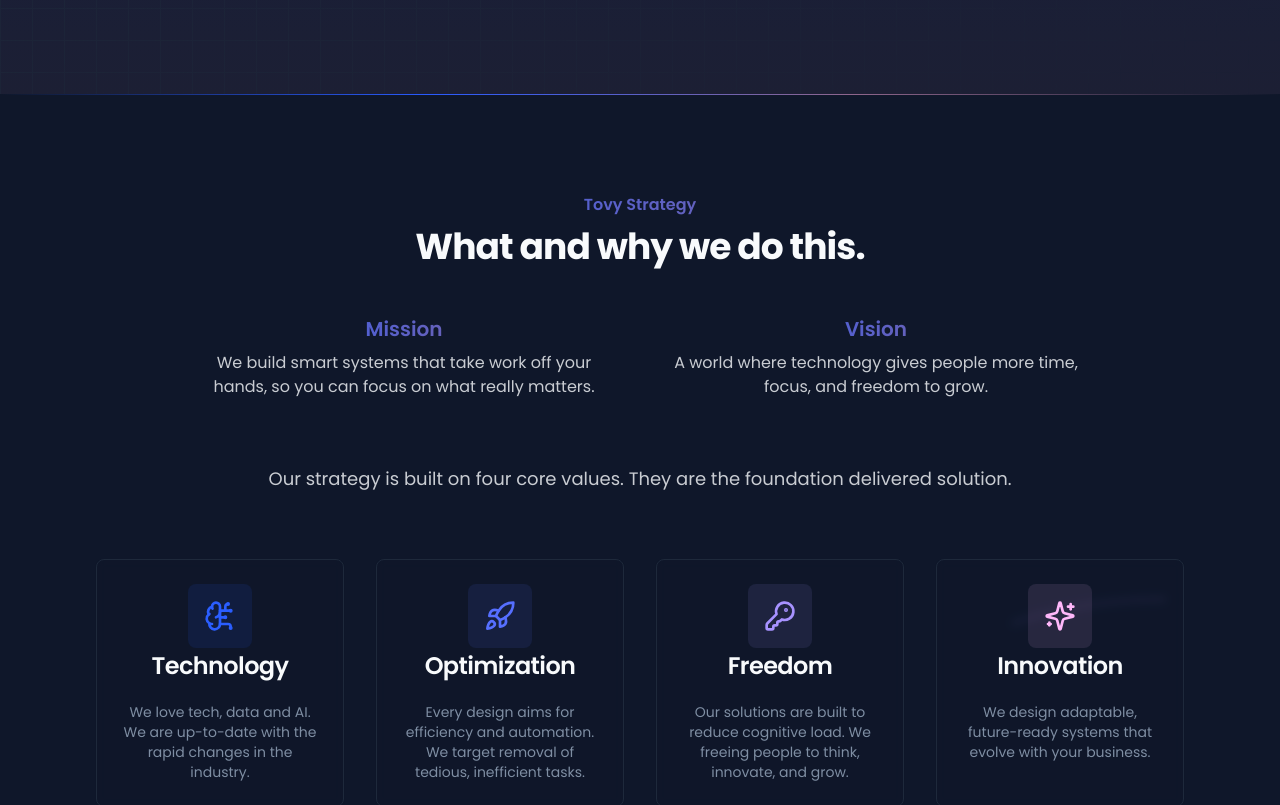
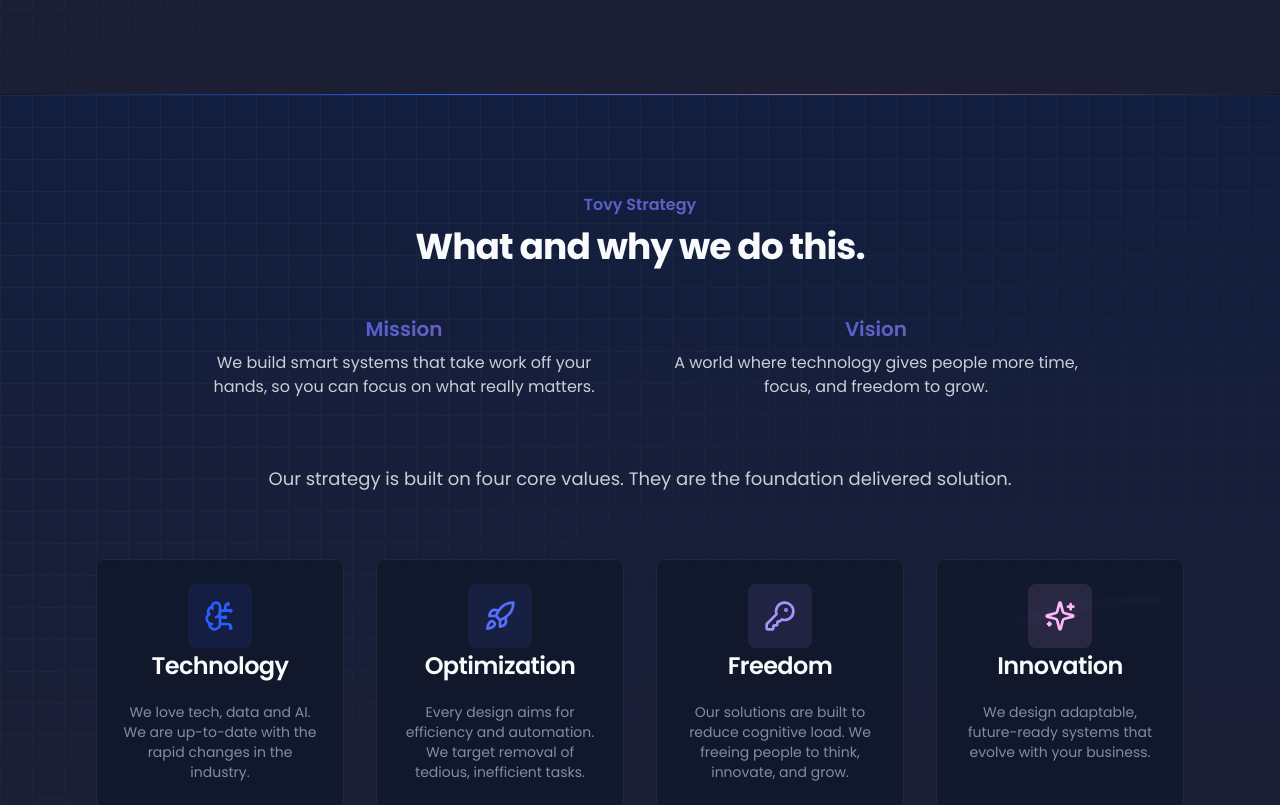
Before and after one commit to tovy-eu/tovy.eu-website, a Next.js app: page / in a window 1280 px wide. Shown: the part 1210-2015 px from the top of the page. Built offline with nearby package versions, Linux system fonts and the light colour scheme.

Commit message:
give the about section the same background as the pain solution section

```diff
--- a/src/components/landing/about-section.tsx
+++ b/src/components/landing/about-section.tsx
@@ -33,7 +33,7 @@ const pillars = [
 
 export function AboutSection() {
   return (
-    <section className="py-16 sm:py-24">
+    <section className="pain-solution-container relative w-full bg-gradient-to-b from-primary/10 to-[#8F668C]/10 py-16 sm:py-24">
       <ScrollReveal className="relative mx-auto max-w-6xl px-4 md:px-8">
         <div className="absolute inset-0 z-0 overflow-hidden hidden lg:block">
           <svg
```
